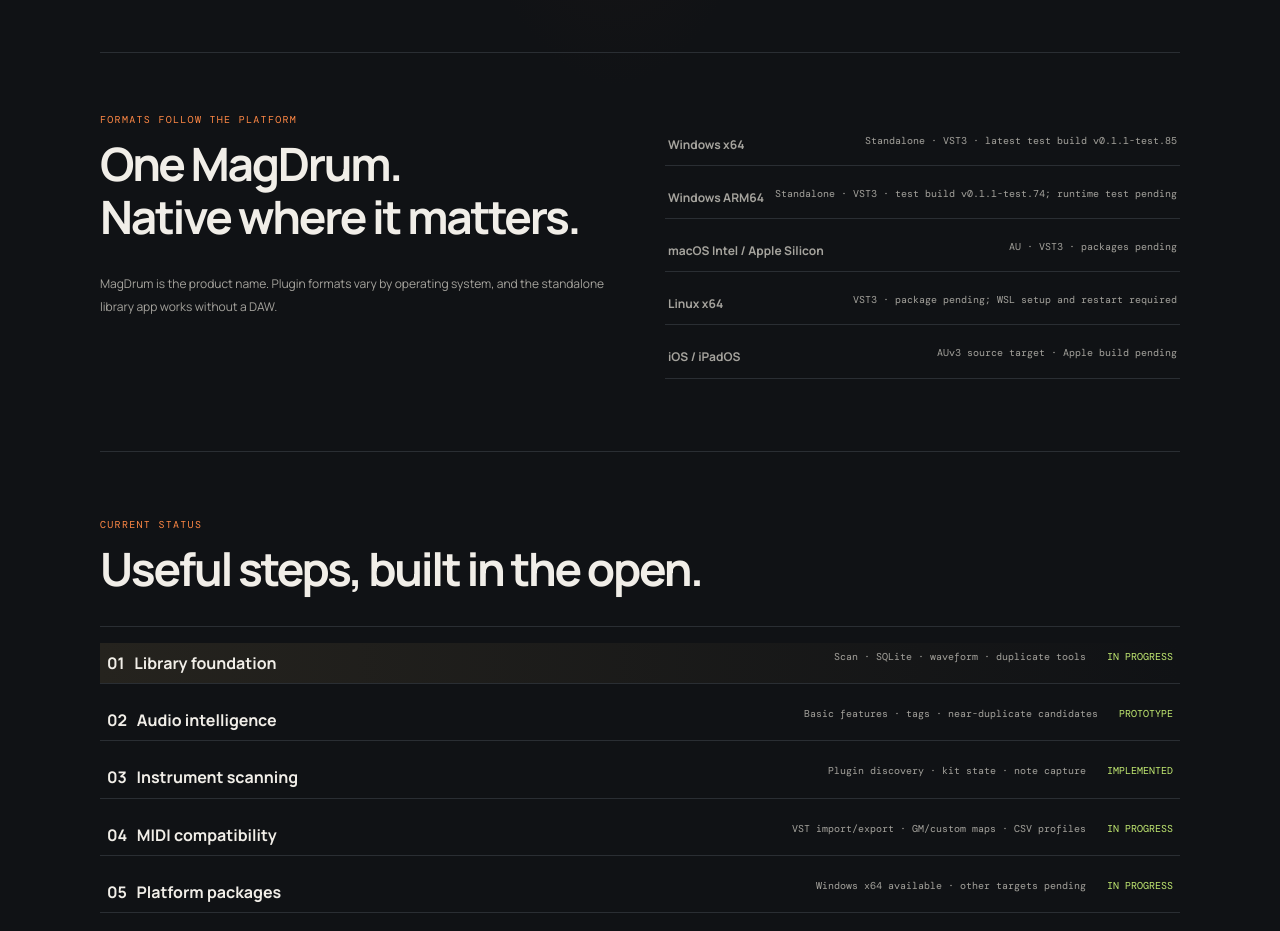
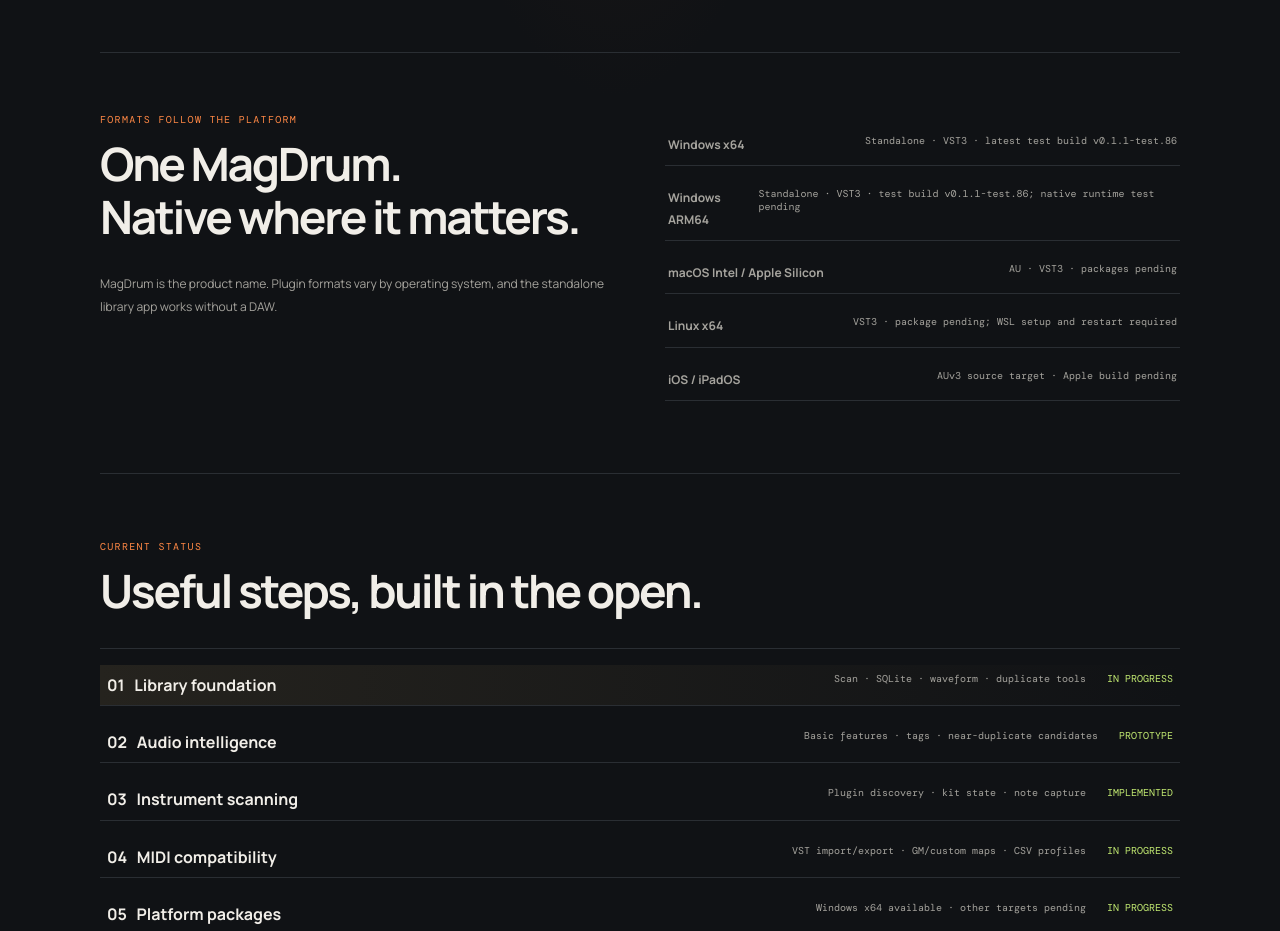
Before and after one commit to MagnarHarestad/MagDrum, a plain HTML site: page docs/index.html in a window 1280 px wide. Shown: the part 1440-2371 px from the top of the page. Drawn offline with nearby package versions, Linux system fonts and the light colour scheme.

Commit message:
Document Windows ARM64 test package

```diff
--- a/docs/index.html
+++ b/docs/index.html
@@ -43,7 +43,7 @@
 
     <section id="platforms" class="platform">
       <div><div class="eyebrow">FORMATS FOLLOW THE PLATFORM</div><h2>One MagDrum.<br>Native where it matters.</h2><p>MagDrum is the product name. Plugin formats vary by operating system, and the standalone library app works without a DAW.</p></div>
-      <div class="formats"><p><b>Windows x64</b><span>Standalone · VST3 · latest test build v0.1.1-test.85</span></p><p><b>Windows ARM64</b><span>Standalone · VST3 · test build v0.1.1-test.74; runtime test pending</span></p><p><b>macOS Intel / Apple Silicon</b><span>AU · VST3 · packages pending</span></p><p><b>Linux x64</b><span>VST3 · package pending; WSL setup and restart required</span></p><p><b>iOS / iPadOS</b><span>AUv3 source target · Apple build pending</span></p></div>
+      <div class="formats"><p><b>Windows x64</b><span>Standalone · VST3 · latest test build v0.1.1-test.86</span></p><p><b>Windows ARM64</b><span>Standalone · VST3 · test build v0.1.1-test.86; native runtime test pending</span></p><p><b>macOS Intel / Apple Silicon</b><span>AU · VST3 · packages pending</span></p><p><b>Linux x64</b><span>VST3 · package pending; WSL setup and restart required</span></p><p><b>iOS / iPadOS</b><span>AUv3 source target · Apple build pending</span></p></div>
     </section>
 
     <section id="roadmap" class="section">
```
Also changed, not shown: 4 other files.
